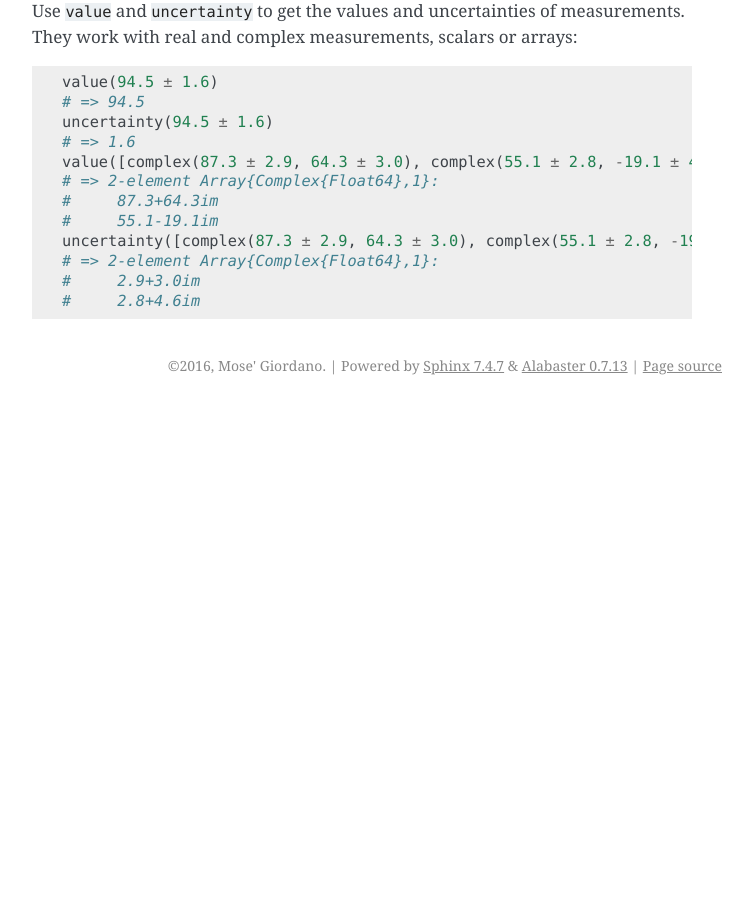
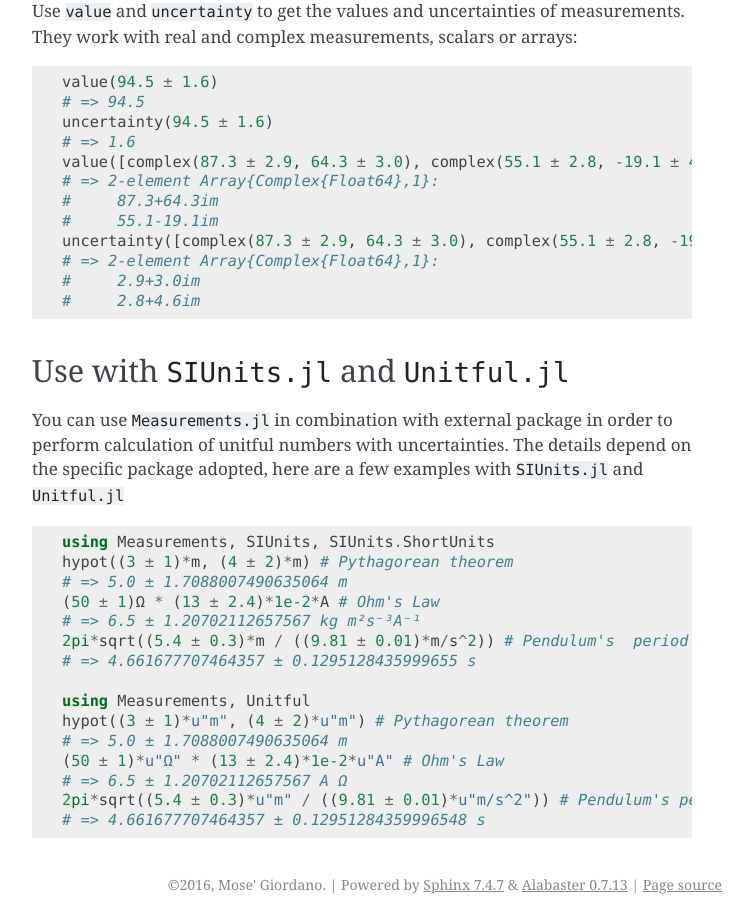
Before and after one commit to JuliaPhysics/Measurements.jl, a Sphinx documentation site: the page built from docs/examples.rst, in a window 1280 px wide and 900 px high, scrolled down 7164 px. Shown: the whole window, without its empty margins (388-1141 px from the left). Built offline with Sphinx 7.4.7, drawn with Linux system fonts in a browser that asks for light colours; before the commit the page ends 7569 px from its top, so only the background shows below that; some of the changed text lies outside the part shown.

Commit message:
Document use with packages for physical units
Suggested by Andrew Keller at
https://github.com/ajkeller34/Unitful.jl/issues/22.

```diff
--- a/docs/examples.rst
+++ b/docs/examples.rst
@@ -394,3 +394,29 @@ measurements.  They work with real and complex measurements, scalars or arrays:
     # => 2-element Array{Complex{Float64},1}:
     #     2.9+3.0im
     #     2.8+4.6im
+
+Use with ``SIUnits.jl`` and ``Unitful.jl``
+~~~~~~~~~~~~~~~~~~~~~~~~~~~~~~~~~~~~~~~~~~
+
+You can use ``Measurements.jl`` in combination with external package in order to
+perform calculation of unitful numbers with uncertainties.  The details depend
+on the specific package adopted, here are a few examples with ``SIUnits.jl`` and
+``Unitful.jl``
+
+.. code-block:: julia
+
+   using Measurements, SIUnits, SIUnits.ShortUnits
+   hypot((3 ± 1)*m, (4 ± 2)*m) # Pythagorean theorem
+   # => 5.0 ± 1.7088007490635064 m
+   (50 ± 1)Ω * (13 ± 2.4)*1e-2*A # Ohm's Law
+   # => 6.5 ± 1.20702112657567 kg m²s⁻³A⁻¹
+   2pi*sqrt((5.4 ± 0.3)*m / ((9.81 ± 0.01)*m/s^2)) # Pendulum's  period
+   # => 4.661677707464357 ± 0.1295128435999655 s
+
+   using Measurements, Unitful
+   hypot((3 ± 1)*u"m", (4 ± 2)*u"m") # Pythagorean theorem
+   # => 5.0 ± 1.7088007490635064 m
+   (50 ± 1)*u"Ω" * (13 ± 2.4)*1e-2*u"A" # Ohm's Law
+   # => 6.5 ± 1.20702112657567 A Ω
+   2pi*sqrt((5.4 ± 0.3)*u"m" / ((9.81 ± 0.01)*u"m/s^2")) # Pendulum's period
+   # => 4.661677707464357 ± 0.12951284359996548 s
--- a/docs/index.rst
+++ b/docs/index.rst
@@ -33,6 +33,8 @@ These are the main fetures of the package:
   <https://en.wikipedia.org/wiki/Standard_score>`__ and `weighted mean
   <https://en.wikipedia.org/wiki/Weighted_arithmetic_mean>`__
 - Easy way to attach the uncertainty to a number using ``±`` sign
+- Combined with external packages allows for error propagation of measurements
+  with their physical units
 
 Further features are expected to come in the future, see the "How Can I Help?"
 section and the TODO list.
```
Also changed, not shown: README.md (+27 -0 lines), docs/usage.rst (+11 -0 lines).
